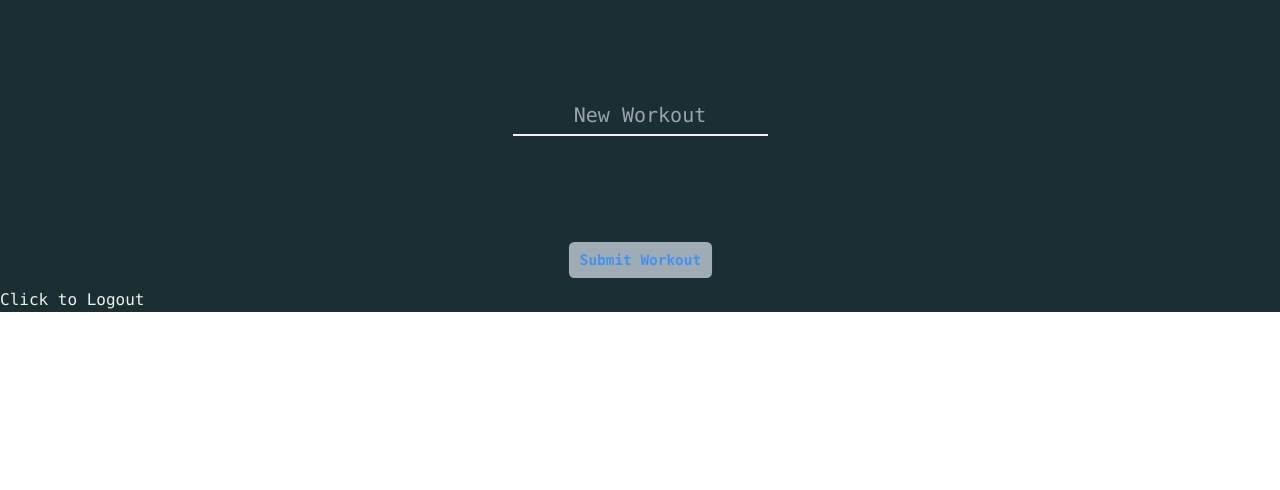
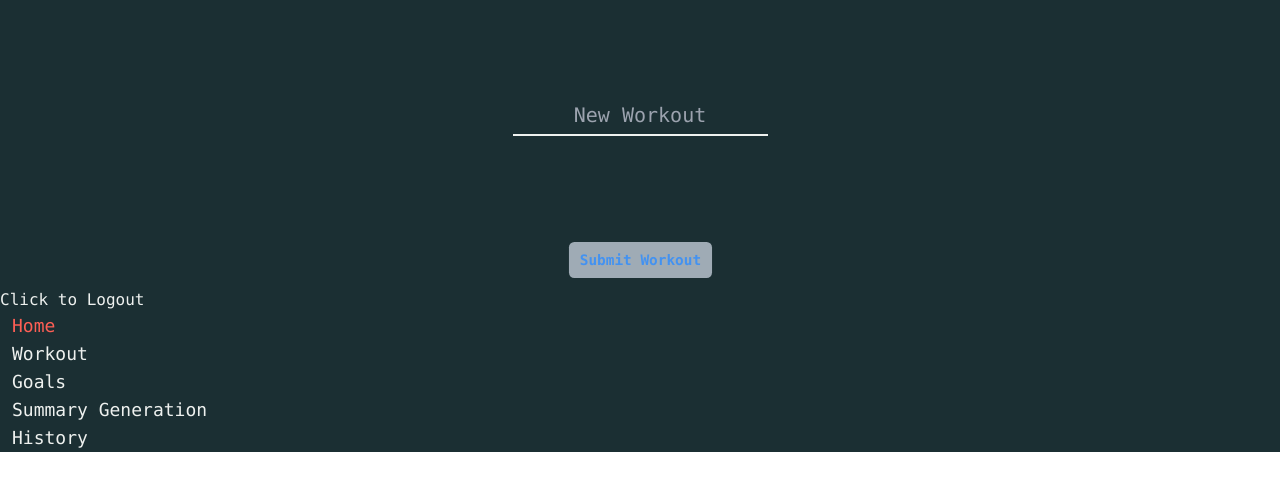
Before and after one commit to Jimdangle/ExerciseLog, a React (Vite) app in the folder frontend/: page / in a window 1280 px wide. Shown: the top 490 px of the page. Built offline with nearby package versions, Linux system fonts and the light colour scheme.

Commit message:
Added in a some what customizable nav bar, you need to define the links (and their possible children) in NavControl, then the pages those correspond to in PageSelector

```diff
--- a/frontend/src/App.jsx
+++ b/frontend/src/App.jsx
@@ -1,7 +1,9 @@
 import LSMain from "./pages/SignupLogin/index"
 import Home from "./pages/Home/index"
+import NavControl from "./pages/Nav"
 import { setToken, getToken } from "./utility/storage"
 import { useState} from 'react'
+import PageSelector from "./pages/PageSelector"
 
 /* Some things I want over my last build would be maybe a seperate page to add in workouts so it can be
 more customized, also considering making the muscles array into just a mixed obj with certain valid keys we could send over
@@ -25,7 +27,8 @@ function App() {
   return (
 
     <div className="app">
-      {userToken === "" ? <LSMain login={login}></LSMain> : <Home logout={logout}></Home> }
+      {userToken === "" ? <LSMain login={login}></LSMain> : <PageSelector logout={logout}></PageSelector>
+      }
 
     </div>
 
--- /dev/null
+++ b/frontend/src/components/nav/NavBar.jsx
@@ -0,0 +1,27 @@
+import { getPage } from "../../utility/storage";
+import NavItem from "./NavItem/NavItem";
+import NavParent from "./NavParent/NavParent";
+export default function NavBar({nav, active}){
+
+
+    return(
+        <div>
+
+            {
+            Object.keys(nav.links).map( (root_key, index) => {
+                console.log(typeof nav.links[root_key])
+                if( typeof nav.links[root_key] ===  'number'){
+
+                    //render a NavItem
+                    return <NavItem key={`nv-i-${index}`} name={root_key} page={nav.links[root_key]} setter={nav.setter} active={active}></NavItem>
+                }
+                else if(typeof nav.links[root_key] === 'object'){
+                    // render the children by passing it to a NavParent
+
+                    return <NavParent key={`nv-i-${index}`} name={root_key} children={nav.links[root_key].children} setter={nav.setter} active={active}></NavParent>
+                }
+            })
+            }
+        </div>
+    )
+}
--- /dev/null
+++ b/frontend/src/components/nav/NavItem/NavItem.jsx
@@ -0,0 +1,13 @@
+import {useState, useEffect} from 'react'
+export default function NavItem({name, page, setter, active}){
+    const [isActive, setIsActive] = useState(active===page);
+    useEffect(()=> {
+        setIsActive(active===page)
+    },[active])
+
+    return (
+    <div>
+        <p className={"nav-item" + (isActive ? " text-ored" : '')} onClick={()=>{ console.log('t'); setter(page)}}>{name}</p>
+    </div>
+    )
+}
--- /dev/null
+++ b/frontend/src/components/nav/NavParent/NavParent.jsx
@@ -0,0 +1,20 @@
+import {useState} from 'react'
+import NavItem from '../NavItem/NavItem'
+import { getPage } from '../../../utility/storage'
+export default function NavParent({name, children, setter,active}){
+
+    const [toggle,setToggle] = useState(false)
+    return (
+    <div>
+        <p className={'nav-item '} onClick={()=>{setToggle((old)=> {return !old})}}>{name}</p>
+        {
+            toggle ?
+            Object.keys(children).map((child_key,index)=> {
+                return (<NavItem key={`nv-pi-${index}`} name={child_key} page={children[child_key]} active={active} setter={setter}></NavItem>)
+            })
+            :
+            <></>
+        }
+    </div>
+    )
+}
--- a/frontend/src/index.css
+++ b/frontend/src/index.css
@@ -191,11 +191,11 @@
     }
 
     .input-slick-i{
-        @apply border-b-ored text-ored
+        @apply border-b-ored text-white
     }
 
     .input-slick-v{
-        @apply border-b-ogreen text-ogreen
+        @apply border-b-ogreen text-white
     }
 
 }
--- a/frontend/src/pages/Home/MakeWorkout/MakeWorkout.jsx
+++ b/frontend/src/pages/Home/MakeWorkout/MakeWorkout.jsx
@@ -1,17 +1,19 @@
-import {useState} from 'react'
+import {useState, useEffect} from 'react'
 import CoolForm from '../../../components/forms/CoolForm';
 import { request } from '../../../utility/request';
 
 export default function MakeWorkout(){
 
-    const [state,setState] = useState({'New Workout': ''})
-    const payload = {name:state['New Workout']};
-    const [response,setResponse] = useState(null);
+    const [state,setState] = useState({'New Workout': ''}) // user readable state corresponds to inputs
+    const payload = {name:state['New Workout']}; // actual payload for request
+    const [response,setResponse] = useState(null); // response data object
 
+    // Action for the form
     async function HandleNewWorkout(){
         await request('/workout/add', setResponse,'p',payload);
     }
 
+    // input for the form
     const inputs = {
         "New Workout" : {
             type: "text",
@@ -21,6 +23,14 @@ export default function MakeWorkout(){
         }
     }
 
+    useEffect(()=> {
+        // handle the response
+        console.log(response)
+    }, [response]) // this is only called when the response object has been changed
+
+
+
+
     return (
     <div>
         <CoolForm name="Workout" inputs={inputs} setData={setState} action={HandleNewWorkout}></CoolForm>
--- /dev/null
+++ b/frontend/src/pages/Nav/index.jsx
@@ -0,0 +1,36 @@
+import { setPage, getPage } from "../../utility/storage"
+import NavBar from "../../components/nav/NavBar"
+import { useState } from "react"
+export default function NavControl({active, setActive}){
+
+
+
+
+    const Nav = {
+        links: {
+            "Home": 0,
+            "Workout": 1,
+            "Goals": {
+                children: {
+                    "Goal Maker" : 2,
+                    "Goal View": 3,
+                }
+            },
+            "Summary Generation": 4,
+            "History": {
+                children: {
+                    "All Workouts": 5,
+                    "All Goals": 6,
+                }
+            },
+        },
+        setter: setActive,
+    }
+
+    return(
+        <div>
+            <NavBar nav={Nav} active={active}></NavBar>
+        </div>
+    )
+
+}
--- /dev/null
+++ b/frontend/src/pages/PageSelector/index.jsx
@@ -0,0 +1,33 @@
+import { setPage, getPage } from "../../utility/storage";
+import {useState, createContext} from 'react'
+import NavControl from "../Nav";
+import Home from "../Home";
+import LSMain from "../SignupLogin";
+
+const PageContext = createContext(null);
+export default function PageSelector({logout}){
+
+    /* Currently active page (if we have one get it, if not use home) */
+    const pagina = Number(getPage()) > 0 ? Number(getPage()) : 0
+    const [active, setActive] = useState(pagina) // state setter for our active page
+
+    /* Set our page state, and save our page  */
+    function changePage(page){
+        setPage(page);
+        setActive(page);
+    }
+
+    //these pages should correspond to the numerical values in the NavControl component
+    const pages = {
+        0: <Home logout={logout}></Home>,
+
+    }
+
+    const render_page = pages[active];
+
+    return (
+    <PageContext.Provider value={changePage}>
+        {render_page}
+        <NavControl active={active} setActive={setActive}></NavControl>
+    </PageContext.Provider>)
+}
--- a/frontend/src/pages/SignupLogin/Signup/Signup.jsx
+++ b/frontend/src/pages/SignupLogin/Signup/Signup.jsx
@@ -19,12 +19,10 @@ export default function Signup({login}){
 
     const payload = {"email":state.Email, "user":state.Username, "pass":state.Password};
 
-
     async function handleSignin(){
         console.log(payload)
        await request('/login/signup', setResponse, 'p', payload);
     }
-
 
     // Define our form inputs for CoolForms
     const inputs = {
@@ -58,7 +56,6 @@ export default function Signup({login}){
          },
     }
 
-
     //Response handler
     useEffect(()=>{
         if(response && !response.data.message ){
--- /dev/null
+++ b/frontend/src/pages/Workout/index.jsx
@@ -0,0 +1,3 @@
+export default function Workout(){
+
+}
--- a/frontend/src/utility/storage.js
+++ b/frontend/src/utility/storage.js
@@ -1,10 +1,38 @@
 const token_name = 'exercise_log_token'
+const log_name = 'exercise_log_log'
+const page_name = 'exercise_log_page'
+
+//User token
+export function getToken(){
+    return localStorage.getItem(token_name);
+}
+export function setToken(token){
+    localStorage.setItem(token_name,token);
+}
+export function removeToken(){
+    localStorage.removeItem(token_name);
+}
 
 
-export function getToken(){
-    return localStorage.getItem('exercise_log_token');
+//Recent workout log
+export function getLog(){
+    return localStorage.getItem(log_name)
+}
+export function setLog(log_id){
+    localStorage.setItem(log_name, log_id);
+}
+export function removeLog(){
+    localStorage.removeItem(log_name);
 }
 
-export function setToken(token){
-    localStorage.setItem('exercise_log_token',token);
+export function getPage(){
+    const p = localStorage.getItem(page_name)
+    return p
 }
+export function setPage(page){
+    console.log(`Setting new Page : ${page}`)
+    localStorage.setItem(page_name,page)
+}
+export function removePage(){
+    localStorage.removeItem(page_name)
+}
```
